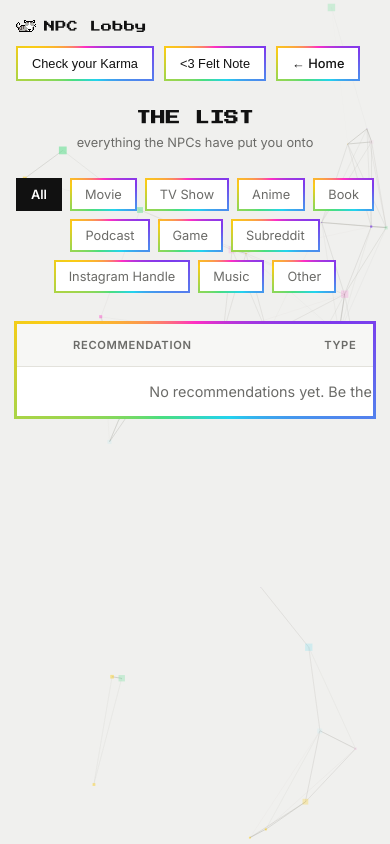
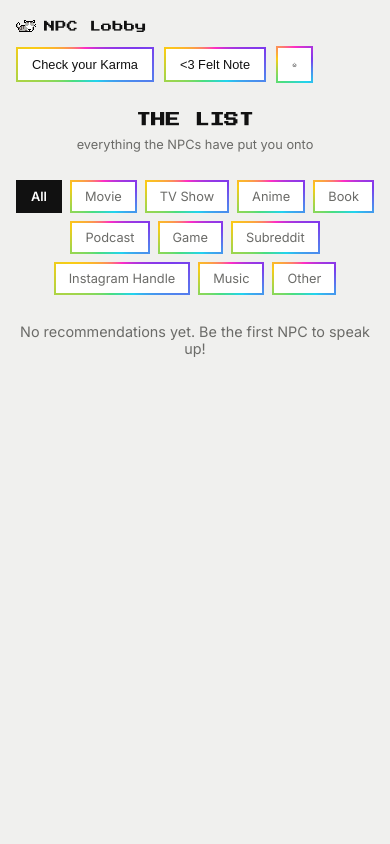
Before and after one commit to siddharth-3097/npc-lobby, a Django app: page /list/ in a window 390 px wide. Run offline with Django 5.2, Linux system fonts and the light colour scheme; data that the repository does not hold is empty.

Commit message:
Remove particles background, fix mobile list scroll, reposition karma explainer
- Drop particles.js entirely (distracting).
- Collapse the recommendations table into stacked cards on mobile
  instead of scrolling horizontally; fix a specificity bug that left
  stray dividers inside each card.
- Move "how karma works" above the checkpoints progress bar, widen it
  on desktop, and rewrite the copy.
- Home button in the list page nav is now an icon-only square button
  so the mobile nav row isn't cramped.

Co-Authored-By: Claude Sonnet 5 <noreply@anthropic.com>

```diff
--- a/recs/static/recs/css/style.css
+++ b/recs/static/recs/css/style.css
@@ -35,24 +35,10 @@ img { max-width: 100%; }
 }
 
 main {
-  position: relative;
-  z-index: 1;
   min-height: 100vh;
   display: flex;
   flex-direction: column;
   align-items: stretch;
-}
-
-#particles-js {
-  position: fixed;
-  inset: 0;
-  z-index: 0;
-  pointer-events: none;
-}
-
-#particles-js canvas {
-  width: 100%;
-  height: 100%;
 }
 
 /* ---------- Top nav ---------- */
@@ -104,6 +90,20 @@ main {
 
 .btn-pill:hover {
   background: #fafafa;
+}
+
+.btn-icon {
+  display: inline-flex;
+  align-items: center;
+  justify-content: center;
+  width: 37px;
+  height: 37px;
+  padding: 0;
+}
+
+.btn-icon svg {
+  width: 18px;
+  height: 18px;
 }
 
 .btn-view-list {
@@ -383,9 +383,9 @@ main {
 
 .karma-explainer {
   width: 100%;
-  max-width: 420px;
+  max-width: 720px;
   text-align: left;
-  margin-bottom: 40px;
+  margin: 26px 0 44px;
 }
 
 .karma-explainer-heading {
@@ -797,6 +797,69 @@ main {
     text-align: left;
     padding: 14px 0;
   }
+
+  /* Collapse the recommendations table into stacked cards so nothing
+     scrolls horizontally on small screens. */
+  .table-wrap {
+    overflow-x: visible;
+    border: none;
+    background: transparent;
+  }
+
+  .rec-table {
+    min-width: 0;
+    width: 100%;
+    display: block;
+  }
+
+  .rec-table thead {
+    display: none;
+  }
+
+  .rec-table tbody {
+    display: block;
+  }
+
+  .rec-table tbody tr {
+    display: grid;
+    grid-template-columns: auto 1fr auto;
+    grid-template-areas:
+      "select title love"
+      "select type love"
+      "desc desc desc";
+    column-gap: 12px;
+    row-gap: 8px;
+    align-items: start;
+    background: var(--card-bg);
+    border: 2px solid;
+    border-image: var(--neon) 1;
+    padding: 14px;
+    margin-bottom: 14px;
+  }
+
+  .rec-table tbody tr:last-child {
+    margin-bottom: 0;
+  }
+
+  .rec-table tbody td {
+    display: block;
+    padding: 0;
+    border-bottom: none;
+    font-size: 0.9rem;
+  }
+
+  .rec-table .col-select { grid-area: select; }
+  .rec-title-cell { grid-area: title; align-self: center; }
+  .rec-type-cell { grid-area: type; }
+  .rec-description-cell { grid-area: desc; max-width: none; }
+  .rec-table .col-love { grid-area: love; text-align: right; }
+
+  .rec-table tbody tr:has(.empty-state) {
+    display: block;
+    border: none;
+    background: transparent;
+    padding: 0;
+  }
 }
 
 @media (max-width: 600px) {
--- a/recs/static/recs/js/particles-init.js
+++ /dev/null
@@ -1,40 +0,0 @@
-document.addEventListener("DOMContentLoaded", () => {
-  if (typeof particlesJS === "undefined") return;
-
-  particlesJS("particles-js", {
-    particles: {
-      number: { value: 90, density: { enable: true, value_area: 900 } },
-      color: { value: ["#7c3aed", "#22d3ee", "#4ade80", "#facc15", "#ff2ec4"] },
-      shape: { type: "edge" },
-      opacity: { value: 0.65, random: true, anim: { enable: false } },
-      size: { value: 4, random: true },
-      line_linked: {
-        enable: true,
-        distance: 140,
-        color: "#9a9890",
-        opacity: 0.4,
-        width: 1,
-      },
-      move: {
-        enable: true,
-        speed: 1,
-        direction: "none",
-        random: true,
-        straight: false,
-        out_mode: "out",
-      },
-    },
-    interactivity: {
-      detect_on: "window",
-      events: {
-        onhover: { enable: true, mode: "grab" },
-        onclick: { enable: false },
-        resize: true,
-      },
-      modes: {
-        grab: { distance: 150, line_linked: { opacity: 0.65 } },
-      },
-    },
-    retina_detect: true,
-  });
-});
--- a/recs/templates/recs/base.html
+++ b/recs/templates/recs/base.html
@@ -15,7 +15,6 @@
 <link rel="stylesheet" href="{% static 'recs/css/style.css' %}?v={% now 'U' %}">
 </head>
 <body>
-<div id="particles-js"></div>
 <div id="toast" class="toast"></div>
 <main>
 {% block content %}{% endblock %}
@@ -53,8 +52,6 @@
   </div>
 </div>
 <script>window.CSRF_TOKEN = "{{ csrf_token }}";</script>
-<script src="https://cdnjs.cloudflare.com/ajax/libs/particles.js/2.0.0/particles.min.js"></script>
-<script src="{% static 'recs/js/particles-init.js' %}?v={% now 'U' %}"></script>
 <script src="{% static 'recs/js/main.js' %}?v={% now 'U' %}"></script>
 {% block extra_js %}{% endblock %}
 </body>
--- a/recs/templates/recs/list.html
+++ b/recs/templates/recs/list.html
@@ -11,7 +11,12 @@
   <div class="nav-actions">
     <button id="karma-check-btn" type="button" class="btn-pill">Check your Karma</button>
     <button id="felt-note-btn" type="button" class="btn-pill">&lt;3 Felt Note</button>
-    <a href="{% url 'recs:index' %}" class="btn-pill">&larr; Home</a>
+    <a href="{% url 'recs:index' %}" class="btn-pill btn-icon" aria-label="Home">
+      <svg viewBox="0 0 24 24" aria-hidden="true">
+        <path d="M4 11.5 12 4l8 7.5" fill="none" stroke="currentColor" stroke-width="1.8" stroke-linecap="round" stroke-linejoin="round"/>
+        <path d="M6 10v9.5h5V14h2v5.5h5V10" fill="none" stroke="currentColor" stroke-width="1.8" stroke-linecap="round" stroke-linejoin="round"/>
+      </svg>
+    </a>
   </div>
 </nav>
 
@@ -51,7 +56,7 @@
             <input type="checkbox" class="rec-select" data-id="{{ rec.id }}" data-title="{{ rec.title }}" data-type-label="{{ rec.get_type_label }}" data-description="{{ rec.description }}">
           </td>
           <td class="rec-title-cell">{{ rec.title }}</td>
-          <td><span class="rec-type-badge">{{ rec.get_type_label }}</span></td>
+          <td class="rec-type-cell"><span class="rec-type-badge">{{ rec.get_type_label }}</span></td>
           <td class="rec-description-cell">{{ rec.description }}</td>
           <td class="col-love">
             <button class="btn-love" type="button" data-rec-id="{{ rec.id }}" data-rec-title="{{ rec.title }}" aria-label="Send love to {{ rec.name }}">
```
Also changed, not shown: recs/templates/recs/index.html (+8 -8 lines), 4 other files.
